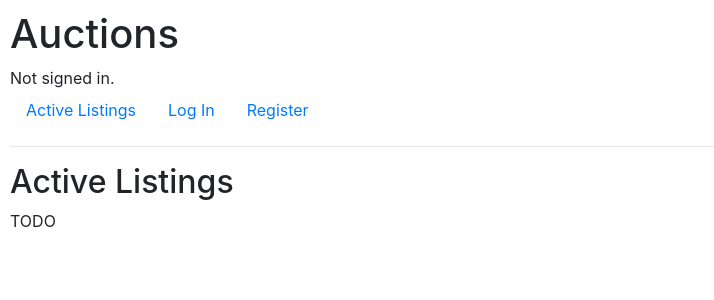
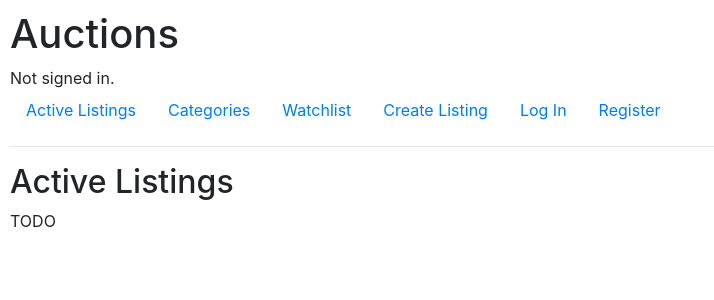
Before and after one commit to Yankeyange/commerce, a Django app: page / in a window 1280 px wide. Shown: the top 300 px of the page, without its empty margins (0-714 px from the left). Run offline with Django 3.2, Linux system fonts and the light colour scheme; some libraries are stand-ins or nearby versions.

Commit message:
Add files via upload

```diff
--- a/auctions/templates/auctions/layout.html
+++ b/auctions/templates/auctions/layout.html
@@ -20,6 +20,16 @@
             <li class="nav-item">
                 <a class="nav-link" href="{% url 'index' %}">Active Listings</a>
             </li>
+
+            <li class="nav-item">
+                <a class="nav-link" href="{% url 'Categories' %}">Categories</a>
+            </li>
+            <li class="nav-item">
+                <a class="nav-link" href="{% url 'Watchlist' %}">Watchlist</a>
+            </li>
+            <li class="nav-item">
+                <a class="nav-link" href="{% url 'CreateListing' %}">Create Listing</a>
+            </li>
             {% if user.is_authenticated %}
                 <li class="nav-item">
                     <a class="nav-link" href="{% url 'logout' %}">Log Out</a>
@@ -31,6 +41,7 @@
                 <li class="nav-item">
                     <a class="nav-link" href="{% url 'register' %}">Register</a>
                 </li>
+
             {% endif %}
         </ul>
         <hr>
```
